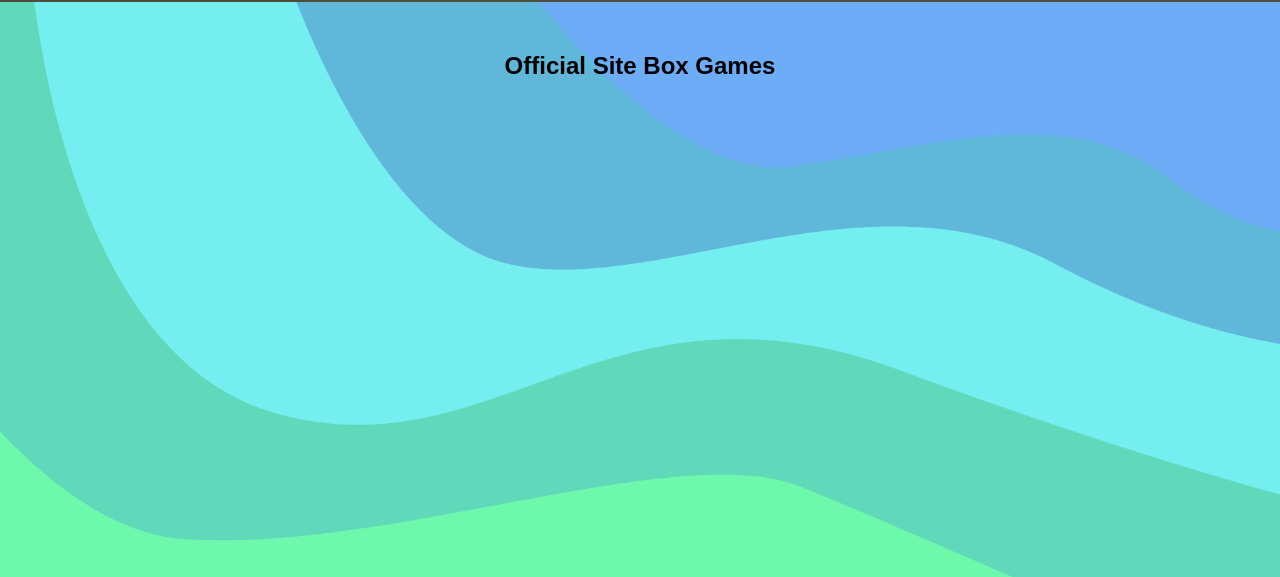
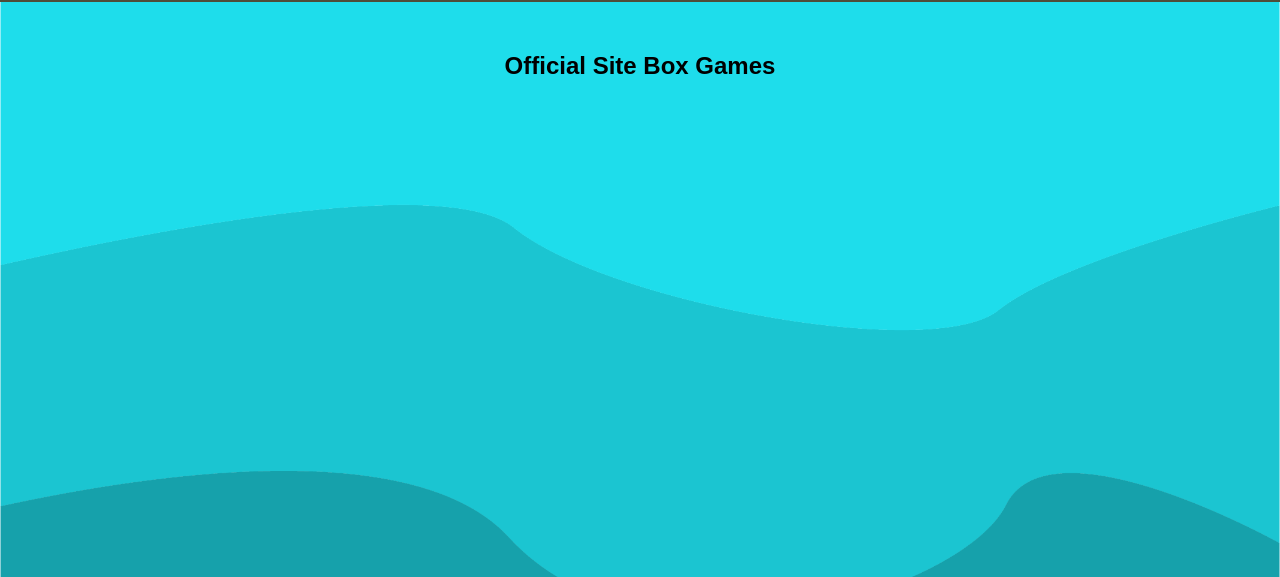
Before and after one commit to BoxGamesCorp/BoxGamesCorp.github.io, a plain HTML site: page index.html in a window 1280 px wide. Shown: the part 83-660 px from the top of the page. Drawn offline with Linux system fonts and the light colour scheme.

Commit message:
Add files via upload

```diff
--- a/css/main.css
+++ b/css/main.css
@@ -54,7 +54,7 @@ section{
 	background-size:cover ;
 	padding-top: 30px;
 	padding-bottom: 147px;
-	background: url("../img/Сontentimage.png") no-repeat center / cover;
+	background: url("../img/Сontent.png") no-repeat center / cover;
 }
 footer{
 	padding: 0;
```
Also changed, not shown: img/Сontent.png (added).
